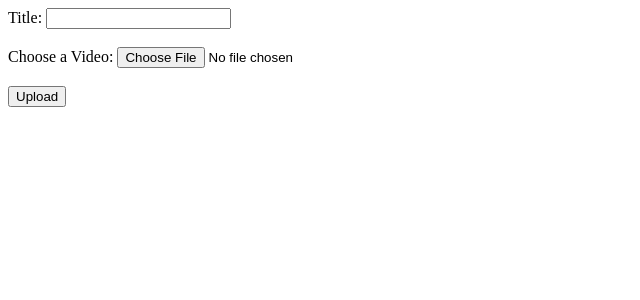
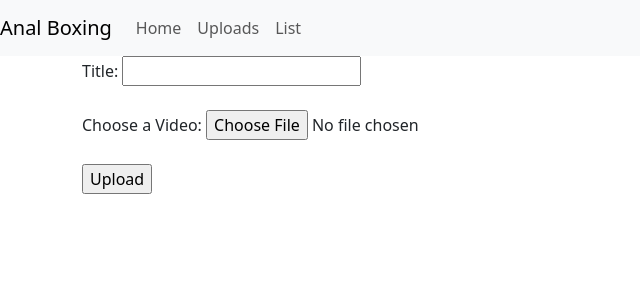
Before and after one commit to boycakra/Mobile-Legend-analisis, a Flask app: page /form in a window 1280 px wide. Shown: the top 300 px of the page, without its empty margins (0-640 px from the left). Run offline with Flask 3, Linux system fonts and the light colour scheme.

Commit message:
add : navbar

```diff
--- /dev/null
+++ b/templates/base.html
@@ -0,0 +1,38 @@
+<!DOCTYPE html>
+<html lang="en">
+<head>
+  <meta charset="UTF-8">
+  <meta name="viewport" content="width=device-width, initial-scale=1.0">
+  <title>{% block title %}Document{% endblock %}</title>
+  <link href="https://cdn.jsdelivr.net/npm/bootstrap@5.3.2/dist/css/bootstrap.min.css" rel="stylesheet" integrity="sha384-T3c6CoIi6uLrA9TneNEoa7RxnatzjcDSCmG1MXxSR1GAsXEV/Dwwykc2MPK8M2HN" crossorigin="anonymous">
+</head>
+<body>
+
+  <!-- Bar Navigasi -->
+ <nav class="navbar navbar-expand-lg navbar-light bg-light">
+  <a class="navbar-brand" href="#">Anal Boxing</a>
+  <button class="navbar-toggler" type="button" data-toggle="collapse" data-target="#navbarNav" aria-controls="navbarNav" aria-expanded="false" aria-label="Toggle navigation">
+    <span class="navbar-toggler-icon"></span>
+  </button>
+  <div class="collapse navbar-collapse" id="navbarNav">
+    <ul class="navbar-nav">
+      <li class="nav-item active">
+        <a class="nav-link" href="/">Home</a>
+      </li>
+      <li class="nav-item">
+        <a class="nav-link" href="/uploads">Uploads</a>
+      </li>
+      <li class="nav-item">
+        <a class="nav-link" href="/list">List</a>
+      </li>
+    </ul>
+  </div>
+</nav>
+<div class = "container">
+  {% block content %}
+
+  {% endblock %}
+</div>
+  <script src="https://cdn.jsdelivr.net/npm/bootstrap@5.3.2/dist/js/bootstrap.bundle.min.js" integrity="sha384-C6RzsynM9kWDrMNeT87bh95OGNyZPhcTNXj1NW7RuBCsyN/o0jlpcV8Qyq46cDfL" crossorigin="anonymous"></script>
+</body>
+</html>
--- a/templates/uploads.html
+++ b/templates/uploads.html
@@ -1,31 +1,14 @@
-<!DOCTYPE html>
-<html lang="en">
-<head>
-    <meta charset="UTF-8">
-    <meta name="viewport" content="width=device-width, initial-scale=1.0">
-    <title>Document</title>
-</head>
-<body>
-    <form method="POST" action="/uploads" enctype="multipart/form-data">
-        <label for="title">Title:</label>
-        <input type="text" name="title" required><br><br>
+{% extends 'base.html' %}
 
-        <label for="video_file">Choose a Video:</label>
-        <input type="file" name="video_file" accept="video/*" required><br><br>
+{% block title %}Upload{%endblock%}
 
-        <input type="submit" value="Upload">
-    </form>
+{% block content %}
+<form method="POST" action="/uploads" enctype="multipart/form-data">
+    <label for="title">Title:</label>
+    <input type="text" name="title" required><br><br>
+    <label for="video_file">Choose a Video:</label>
+    <input type="file" name="video_file" accept="video/*" required><br><br>
+    <input type="submit" value="Upload">
+</form>
 
-    <ul>
-        {% for video in videos %}
-            <li>
-                <h3>{{ video.title }}</h3>
-            </li>
-
-            <div id="video-container">
-                <video width="500px" src="{{video.file_path}}" controls></video>
-            </div>
-        {% endfor %}
-    </ul>
-</body>
-</html>
+{% endblock %}
```
Also changed, not shown: templates/index.html (+23 -1 lines), templates/layout.html (deleted, +0 -12 lines), templates/query.html (+12 -14 lines).
